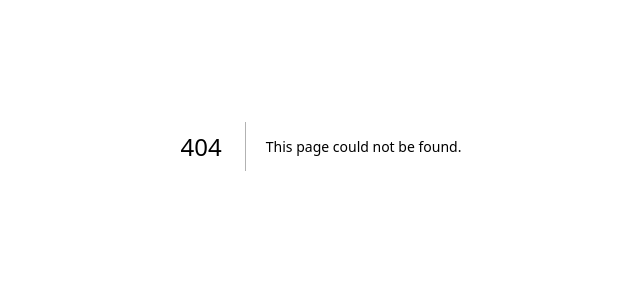
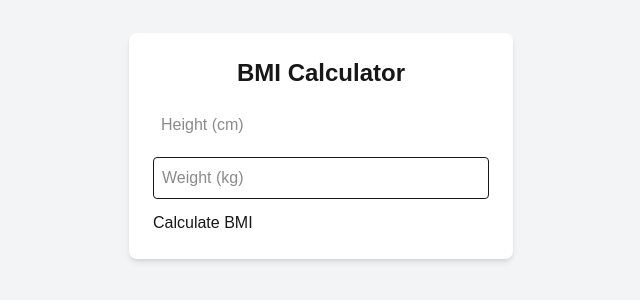
Before and after one commit to 0m47om47/bmi-calculator, a Next.js app: page /dashboard in a window 1280 px wide. Before the commit this address had no page. Shown: the part 254-554 px from the top of the page, without its empty margins (319-959 px from the left). Built offline with nearby package versions, Linux system fonts and the light colour scheme.

Commit message:
dashboard page

```diff
--- /dev/null
+++ b/src/app/dashboard/page.tsx
@@ -0,0 +1,45 @@
+"use client";
+
+import { useState } from "react";
+
+export default function DashboardPage(){
+    const[height, setHeight] = useState("");
+    const[weight,setWeight] = useState("");
+    const [bmi, setBmi] = useState<number | null>(null);
+    const calculateBMI =()=>{
+        const h=Number(height)/100;
+        const w=Number(weight);
+        if(!h || !w){
+            alert("Fill the both height and weight");
+            return;
+        }
+        const result=w/(h*h);
+        setBmi(Number(result.toFixed(2)));
+    };
+    return(
+        <div className="flex items-center justify-center h-screen bg-gray-100">
+            <div className="bg-white p-6 rounded-lg shadow-md w-96">
+                <h1 className="text-2xl font-bold mb-4 text-center ">BMI Calculator</h1>
+                <input
+                type="number"
+                 placeholder="Height (cm)" className="w-full boder p-2 mb-3 rounded"
+                value={height}
+                onChange={(e)=> setHeight(e.target.value)}
+                />
+                <input
+                type="number"
+                placeholder="Weight (kg)"
+                className="w-full border p-2 mb-3 rounded"
+                value={weight}
+                onChange={(e)=>setWeight(e.target.value)}
+                />
+                <button
+                 type="button"
+                onClick={calculateBMI}>Calculate BMI</button>
+                {bmi && (
+                    <p className="mt-4 text-center text-lg font-semibold">your BMI: {bmi}</p>
+                )}
+            </div>
+        </div>
+    )
+}
```
